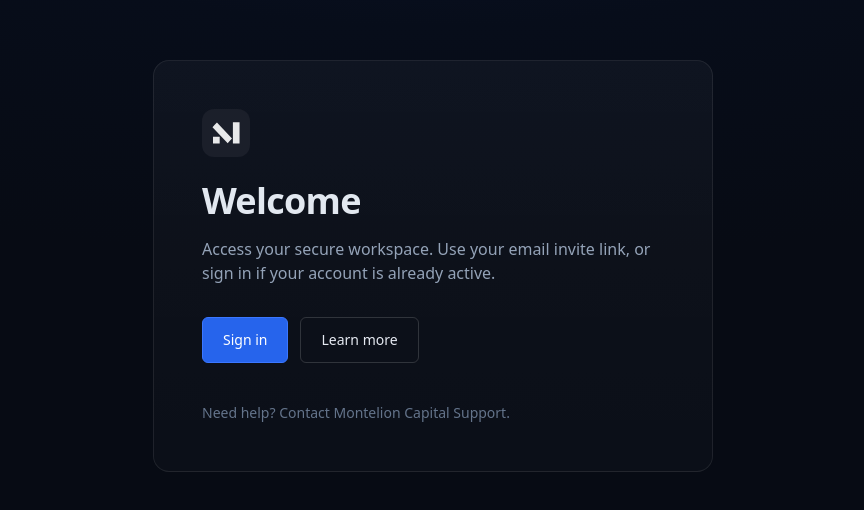
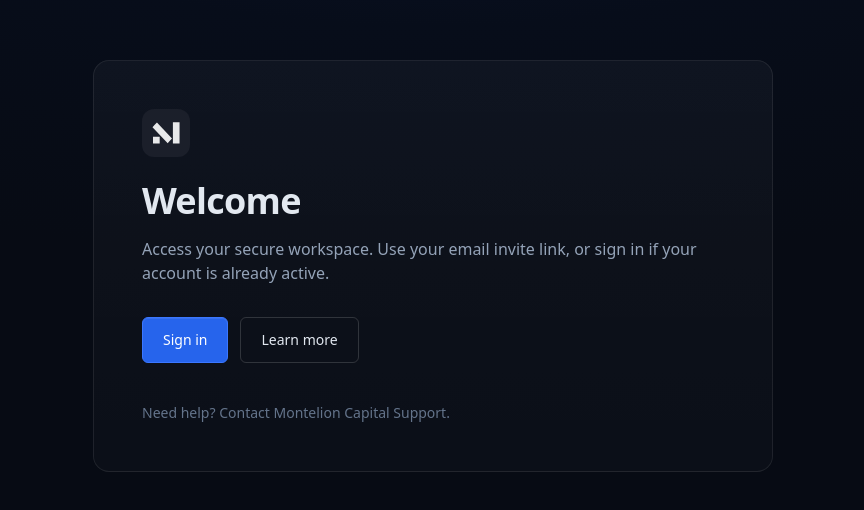
Before and after one commit to montelioncapital/montelion-app-v1, a Next.js app: page / in a window 1280 px wide. Shown: the part 134-644 px from the top of the page, without its empty margins (207-1071 px from the left). Built offline with nearby package versions, Linux system fonts and the light colour scheme.

Commit message:
Update globals.css

```diff
--- a/app/globals.css
+++ b/app/globals.css
@@ -4,101 +4,74 @@
 
 /* --- Variables principales --- */
 :root {
-  --brand: #2664EC;           /* Bleu principal */
-  --brand-light: #3B77FF;     /* Bleu plus clair pour bordures */
-  --brand-600: #1F54C8;       /* Hover */
-  --brand-700: #1945A6;       /* Active */
+  --brand: #2664EC;
+  --brand-light: #3B77FF;
+  --brand-600: #1F54C8;
+  --brand-700: #1945A6;
   --card-border: rgba(255, 255, 255, 0.08);
 }
 
 /* --- Fond global --- */
-.bg-page {
-  background-color: #090e18;
-}
+.bg-page { background-color: #090e18; }
 
 @layer components {
-  /* --- Rectangle commun --- */
+  /* Shell responsive qui centre la carte (mobile: un peu plus haut) */
+  .mc-shell {
+    @apply min-h-screen flex justify-center p-4;
+    /* mobile: démarre un peu plus haut pour éviter la barre d'URL */
+    @apply items-start;
+  }
+  @screen sm {
+    .mc-shell { @apply items-center p-6; }
+  }
+
+  /* Carte */
   .mc-card {
-    @apply w-full max-w-[560px] rounded-2xl border; /* ← réduit ici */
-    background: linear-gradient(
-      180deg,
-      rgba(255, 255, 255, 0.035),
-      rgba(255, 255, 255, 0.02)
-    );
+    @apply w-full max-w-[680px] mx-auto rounded-2xl border;
+    background: linear-gradient(180deg, rgba(255,255,255,.035), rgba(255,255,255,.02));
     border-color: var(--card-border);
     box-shadow: none !important;
   }
 
-  .mc-section {
-    @apply p-8 sm:p-10 md:p-12;
-  }
+  .mc-section { @apply p-6 sm:p-10 md:p-12; }
 
-  .mc-title {
-    @apply text-3xl md:text-4xl font-semibold tracking-[-0.02em];
-  }
+  .mc-title { @apply text-3xl md:text-4xl font-semibold tracking-[-0.02em]; }
 
-  /* --- Champs de texte --- */
+  /* Inputs */
   .mc-input {
     @apply w-full rounded-md bg-white/5 border border-white/10 px-4 py-3 text-slate-200 placeholder:text-slate-400 outline-none transition;
   }
-  .mc-input:hover {
-    @apply border-white/20;
-  }
+  .mc-input:hover { @apply border-white/20; }
   .mc-input:focus {
     border-color: var(--brand) !important;
-    box-shadow: 0 0 0 3px rgba(38, 100, 236, 0.35);
-    background: rgba(255, 255, 255, 0.06);
+    box-shadow: 0 0 0 3px rgba(38,100,236,.35);
+    background: rgba(255,255,255,.06);
   }
 
-  /* --- Boutons --- */
+  /* Boutons */
   .mc-btn {
     @apply inline-flex items-center justify-center text-sm font-medium px-5 py-3 rounded-md;
-    transition: background-color 0.15s ease, border-color 0.15s ease;
-    transform: none !important;
-    box-shadow: none !important;
+    transition: background-color .15s ease, border-color .15s ease;
   }
+  .mc-btn-primary {
+    color:#fff; background:var(--brand); border:1px solid var(--brand-light);
+    box-shadow: inset 0 1px 0 rgba(255,255,255,.08);
+  }
+  .mc-btn-primary:hover { background:var(--brand-600); border-color:var(--brand-light); }
+  .mc-btn-primary:active { background:var(--brand-700); border-color:var(--brand-light); }
 
-  /* Plein */
-  .mc-btn-primary {
-    color: #fff;
-    background: var(--brand);
-    border: 1px solid var(--brand-light);
-    box-shadow: inset 0 1px 0 rgba(255,255,255,0.08);
+  .mc-btn-ghost {
+    @apply text-slate-200;
+    background:transparent; border:1px solid rgba(255,255,255,.15);
   }
-  .mc-btn-primary:hover {
-    background: var(--brand-600);
-    border-color: var(--brand-light);
-  }
-  .mc-btn-primary:active {
-    background: var(--brand-700);
-    border-color: var(--brand-light);
-  }
+  .mc-btn-ghost:hover { background:rgba(255,255,255,.05); border-color:rgba(255,255,255,.25); }
+  .mc-btn-ghost:active { background:rgba(255,255,255,.08); border-color:rgba(255,255,255,.3); }
 
-  /* Contour */
-  .mc-btn-ghost {
-    color: #E6EAF2;
-    background: transparent;
-    border: 1px solid rgba(255,255,255,0.15);
-  }
-  .mc-btn-ghost:hover {
-    background: rgba(255,255,255,0.05);
-    border-color: rgba(255,255,255,0.25);
-  }
-  .mc-btn-ghost:active {
-    background: rgba(255,255,255,0.08);
-    border-color: rgba(255,255,255,0.3);
-  }
+  /* Groupe d’actions responsive: pleine largeur en mobile */
+  .mc-actions { @apply flex gap-3 flex-col sm:flex-row; }
+  .mc-actions .mc-btn { @apply w-full sm:w-auto; }
 
-  /* --- Liens (aucun effet) --- */
-  a {
-    text-decoration: none !important;
-    transition: color 0.25s ease;
-  }
-
-  .mc-link-muted {
-    color: inherit !important;
-  }
-  .mc-link-muted:hover {
-    color: inherit !important;
-  }
+  /* Liens généraux (pas d’effet sur Support) */
+  a { text-decoration: none !important; transition: color .25s ease; }
+  a[href*="Montelion"] { color: rgba(173,186,255,.8); }
 }
```
